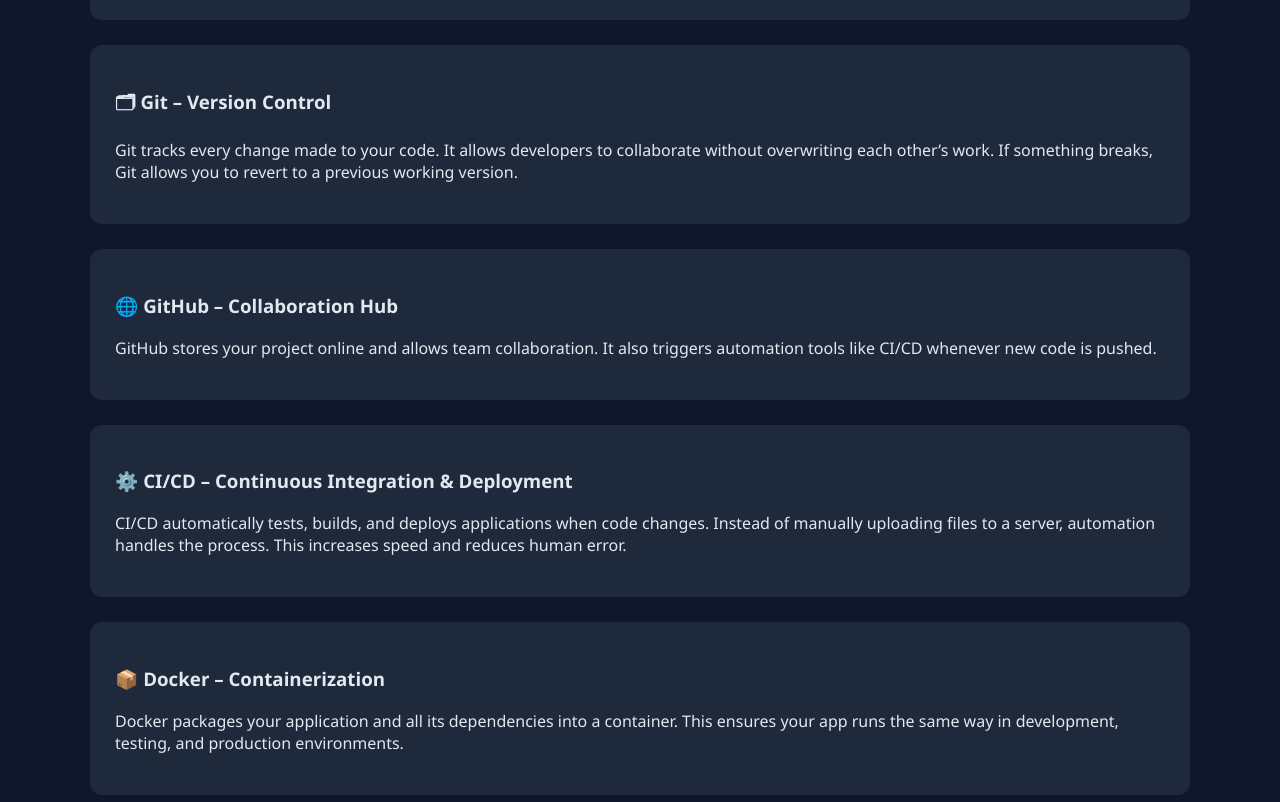
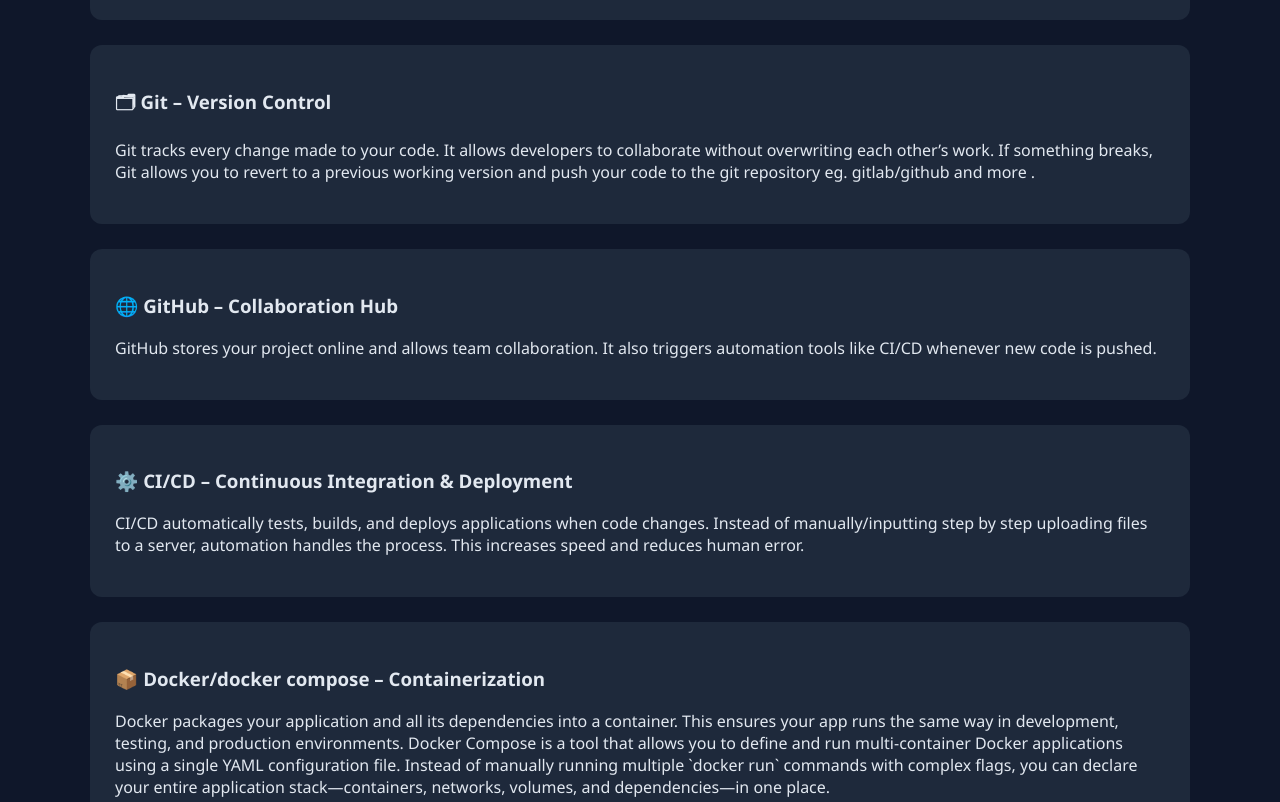
Before and after one commit to mrAUTHENTIC-18/PALMER-DEVOPS, a website: page index.html in a window 1280 px wide. Shown: the part 1020-1822 px from the top of the page. Drawn offline with Linux system fonts and the light colour scheme.

Commit message:
Made changes

```diff
--- a/index.html
+++ b/index.html
@@ -181,7 +181,7 @@ Node.js, Python, or Java. This stage focuses on building features and solving pr
 <h3>🗂 Git – Version Control</h3>
 <p>
 Git tracks every change made to your code. It allows developers to collaborate without overwriting each other’s work.
-If something breaks, Git allows you to revert to a previous working version.
+If something breaks, Git allows you to revert to a previous working version and push your code to the git repository eg. gitlab/github and more .
 </p>
 </div>
 
@@ -197,16 +197,17 @@ It also triggers automation tools like CI/CD whenever new code is pushed.
 <h3>⚙️ CI/CD – Continuous Integration & Deployment</h3>
 <p>
 CI/CD automatically tests, builds, and deploys applications when code changes.
-Instead of manually uploading files to a server, automation handles the process.
+Instead of manually/inputting step by step uploading files to a server, automation handles the process.
 This increases speed and reduces human error.
 </p>
 </div>
 
 <div class="explanation">
-<h3>📦 Docker – Containerization</h3>
+<h3>📦 Docker/docker compose – Containerization</h3>
 <p>
 Docker packages your application and all its dependencies into a container.
 This ensures your app runs the same way in development, testing, and production environments.
+Docker Compose is a tool that allows you to define and run multi-container Docker applications using a single YAML configuration file. Instead of manually running multiple `docker run` commands with complex flags, you can declare your entire application stack—containers, networks, volumes, and dependencies—in one place.
 </p>
 </div>
 
```
Also changed, not shown: README.md, 1 other file.
